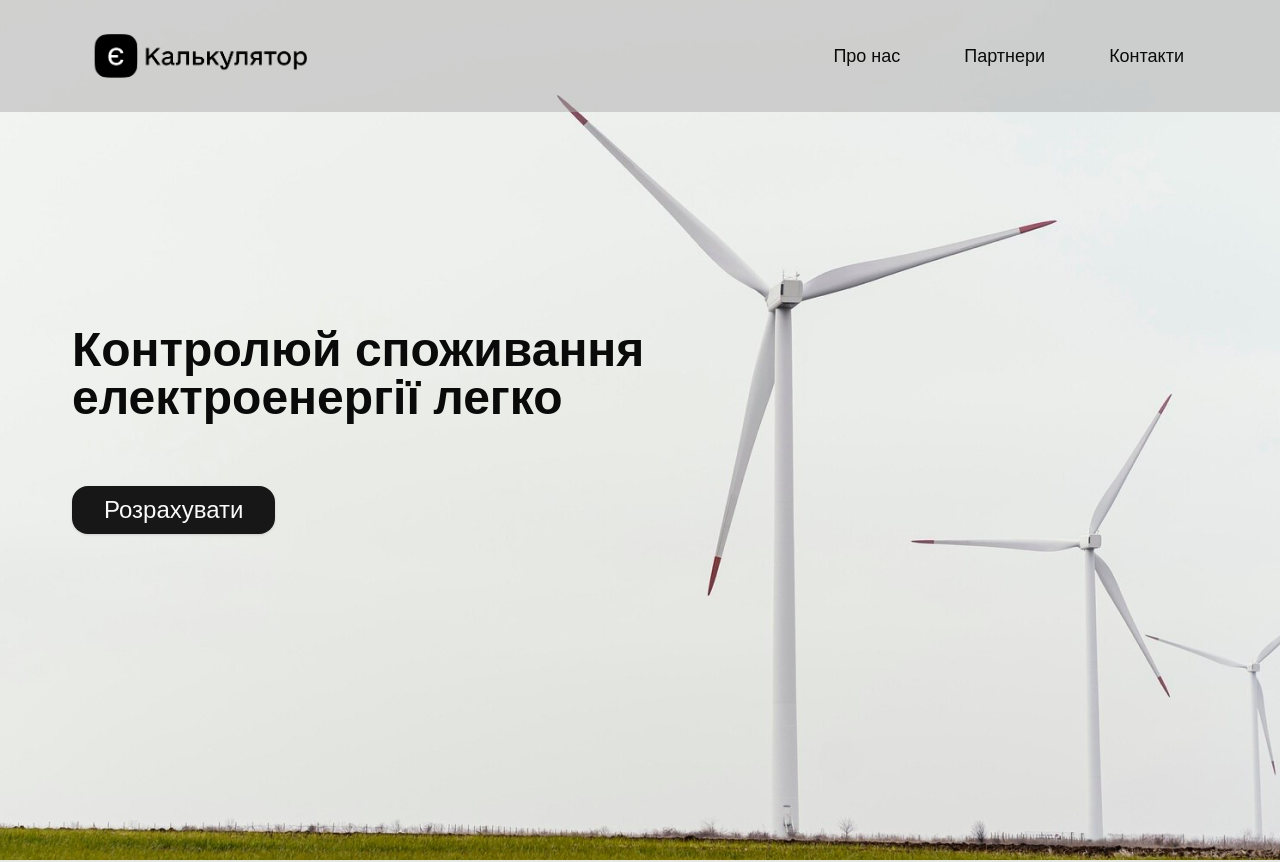
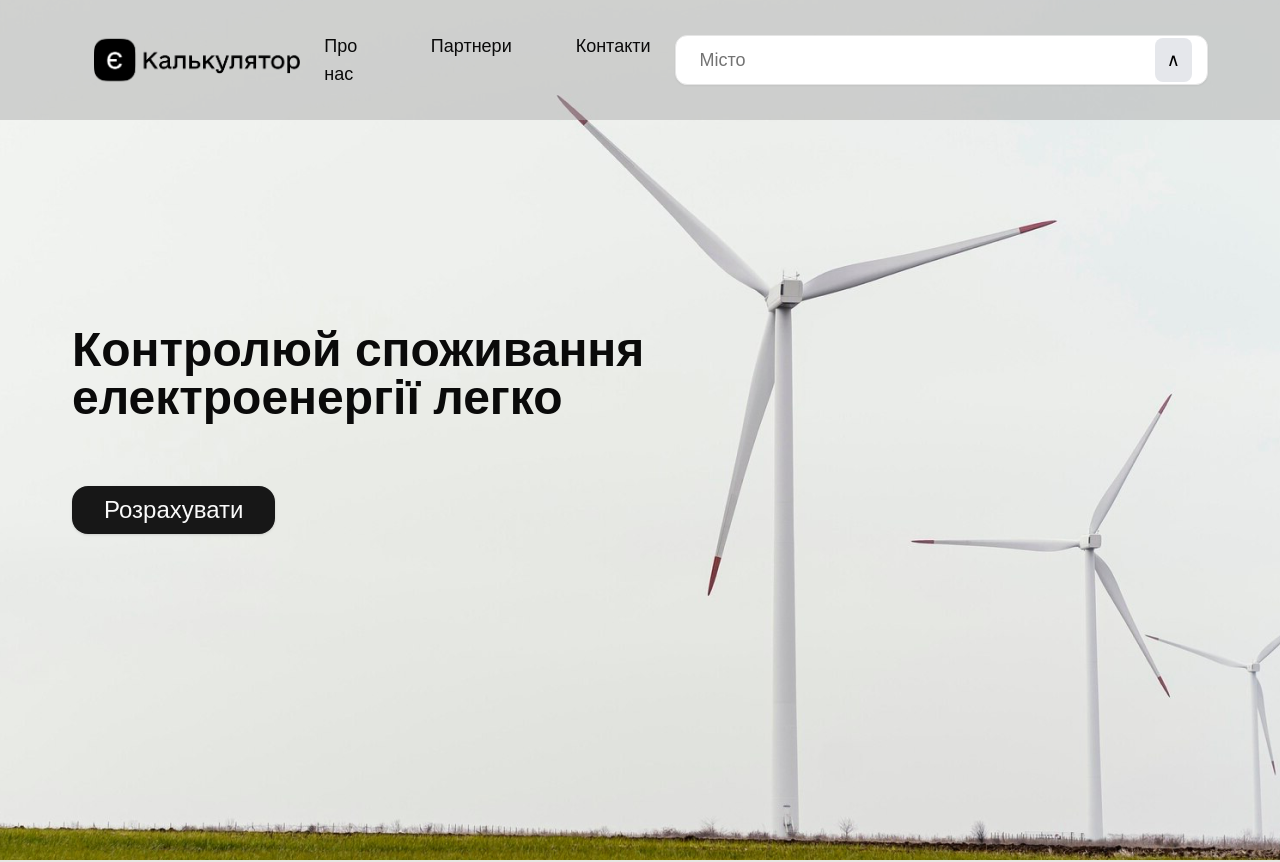
Before and after one commit to smerch88/eCalc, a Next.js app in the folder calc-front/: page / in a window 1280 px wide. Shown: the top 862 px of the page. Built offline with nearby package versions, Linux system fonts and the light colour scheme; no server answers.

Commit message:
add cityAutoDetect in header

```diff
--- a/calc-front/components/CityAutoDetect.tsx
+++ b/calc-front/components/CityAutoDetect.tsx
@@ -2,7 +2,7 @@
 
 import { useEffect, useState } from "react";
 import { Input } from "@/components/ui/input"; // Ваш кастомний Input компонент.
-import CitySelector from "./CitySelector";
+import CitySelector from "@/components/CitySelect";
 import { useUnifiedStore } from "@/stores/stores"; // Імпорт zustand store.
 
 const CityAutoDetect = () => {
@@ -46,7 +46,7 @@ const CityAutoDetect = () => {
         value={location} // Значення з zustand store.
         readOnly
         onClick={() => setIsModalOpen(true)} // Відкрити модальне вікно.
-        className="w-full bg-white px-6 py-4 pr-14 rounded-xl text-lg cursor-pointer"
+        className="w-full bg-white px-6 py-6 pr-14 rounded-xl text-lg cursor-pointer"
       />
 
       {/* Кнопка для вибору вручну */}
--- a/calc-front/components/Header.tsx
+++ b/calc-front/components/Header.tsx
@@ -1,6 +1,7 @@
 import Image from "next/image";
 import Link from "next/link";
 import Logo from "../public/logo.png";
+import CityAutoDetect from "./CityAutoDetect";
 import { menuItems } from "@/lib/menuItems";
 
 export const Header = () => {
@@ -28,7 +29,7 @@ export const Header = () => {
               </Link>
             ))}
           </nav>
-
+          <CityAutoDetect />
         </div>
       </div>
     </header>
```
